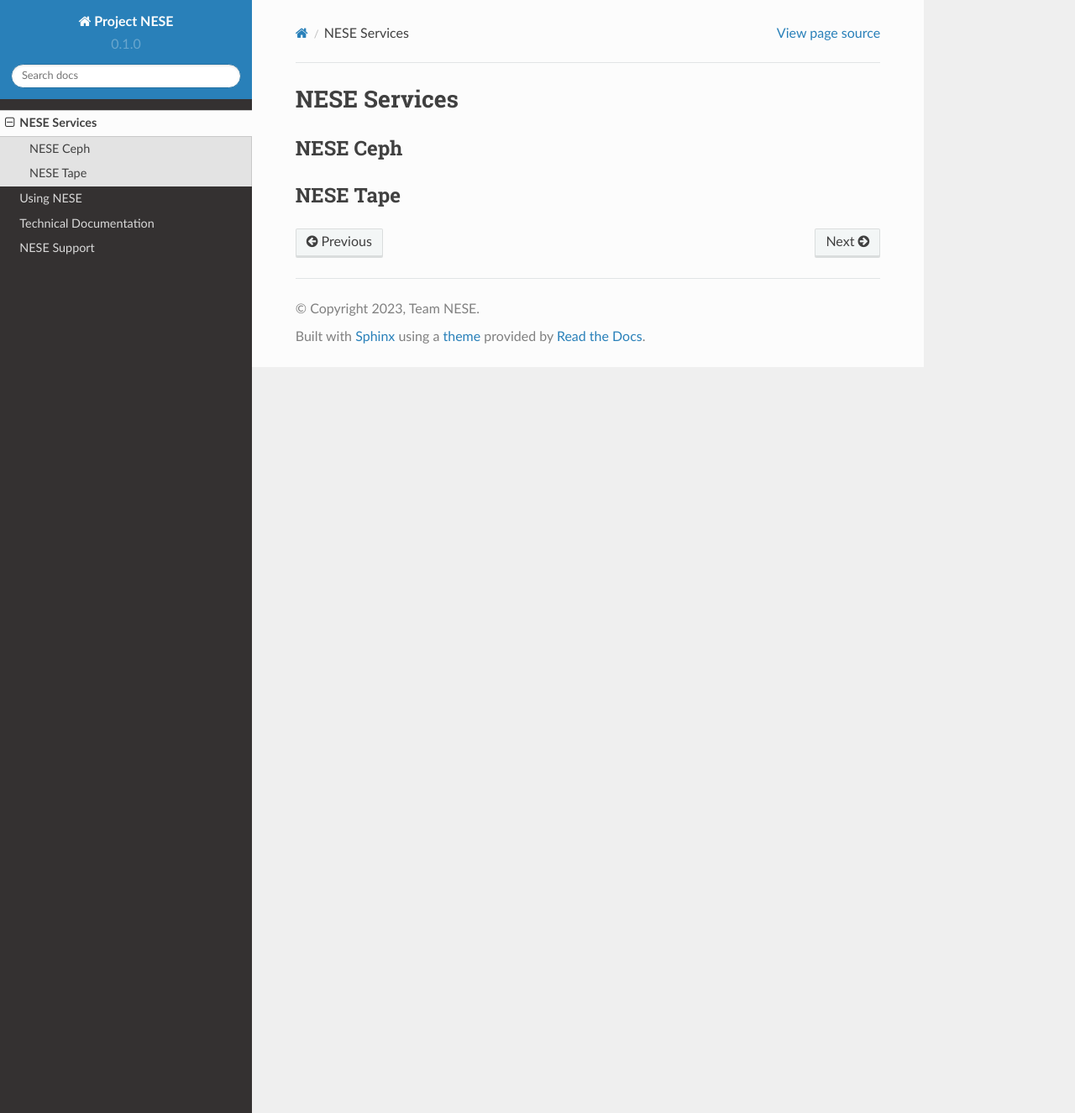
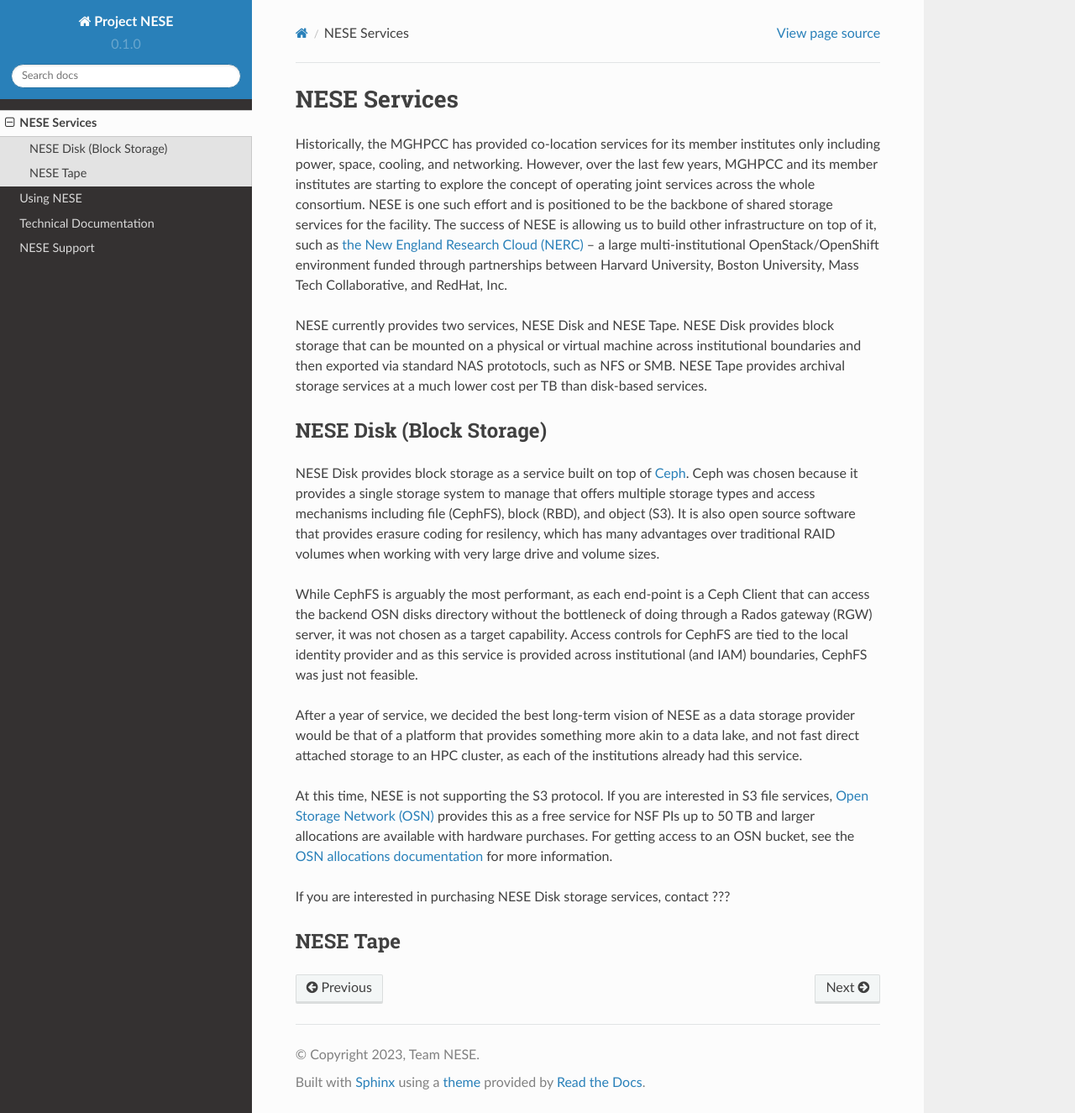
Before and after one commit to mghpcsim/rtd-nese, a Sphinx documentation site: the page built from docs/source/services.rst, in a window 1280 px wide and 1325 px high. Shown: the whole window at 84% size. Built offline with Sphinx 7.4.7 and the Read the Docs theme 2.0.0, drawn with Linux system fonts in a browser that asks for light colours.

Commit message:
first pass at services -- nese disk

```diff
--- a/docs/source/services.rst
+++ b/docs/source/services.rst
@@ -1,9 +1,47 @@
 NESE Services
 ==================
 
+Historically, the MGHPCC has provided co-location services for its member institutes only including
+power, space, cooling, and networking. However, over the last few years, MGHPCC and its member
+institutes are starting to explore the concept of operating joint services across the whole
+consortium. NESE is one such effort and is positioned to be the backbone of shared storage services
+for the facility.  The success of NESE is allowing us to build other infrastructure on
+top of it, such as `the New England Research Cloud (NERC) <https://nerc.mghpcc.org/>`_ --
+a large multi-institutional OpenStack/OpenShift environment funded through partnerships
+between Harvard University, Boston University, Mass Tech Collaborative, and RedHat, Inc.
 
-NESE Ceph
------------------------------
+NESE currently provides two services, NESE Disk and NESE Tape. NESE Disk provides block storage
+that can be mounted on a physical or virtual machine across institutional boundaries and then
+exported via standard NAS prototocls, such as NFS or SMB. NESE Tape provides archival storage
+services at a much lower cost per TB than disk-based services.
+
+
+NESE Disk (Block Storage)
+-------------------------
+
+NESE Disk provides block storage as a service built on top of `Ceph <https://ceph.io/>`_.
+Ceph was chosen because it provides a single storage system to manage that offers multiple
+storage types and access mechanisms including file (CephFS), block (RBD), and object (S3).
+It is also open source software that provides erasure coding for resilency, which has many
+advantages over traditional RAID volumes when working with very large drive and volume sizes.
+
+While CephFS is arguably the most performant, as each end-point is a Ceph Client that can
+access the backend OSN disks directory without the bottleneck of doing through a Rados gateway (RGW)
+server, it was not chosen as a target capability. Access controls for CephFS are tied to the
+local identity provider and as this service is provided across institutional (and IAM) boundaries,
+CephFS was just not feasible.
+
+After a year of service, we decided the best long-term vision of NESE as a
+data storage provider would be that of a platform that provides something more akin to
+a data lake, and not fast direct attached storage to an HPC cluster, as each of the
+institutions already had this service.
+
+At this time, NESE is not supporting the S3 protocol. If you are interested in S3 file services,
+`Open Storage Network (OSN) <https://www.openstoragenetwork.org>`_ provides this as a free service
+for NSF PIs up to 50 TB and larger allocations are available with hardware purchases.
+For getting access to an OSN bucket, see the `OSN allocations documentation <https://openstoragenetwork.readthedocs.io/en/latest/allocations.html#allocations>`_ for more information.
+
+If you are interested in purchasing NESE Disk storage services, contact ???
 
 NESE Tape
-------------------------
+---------
```
